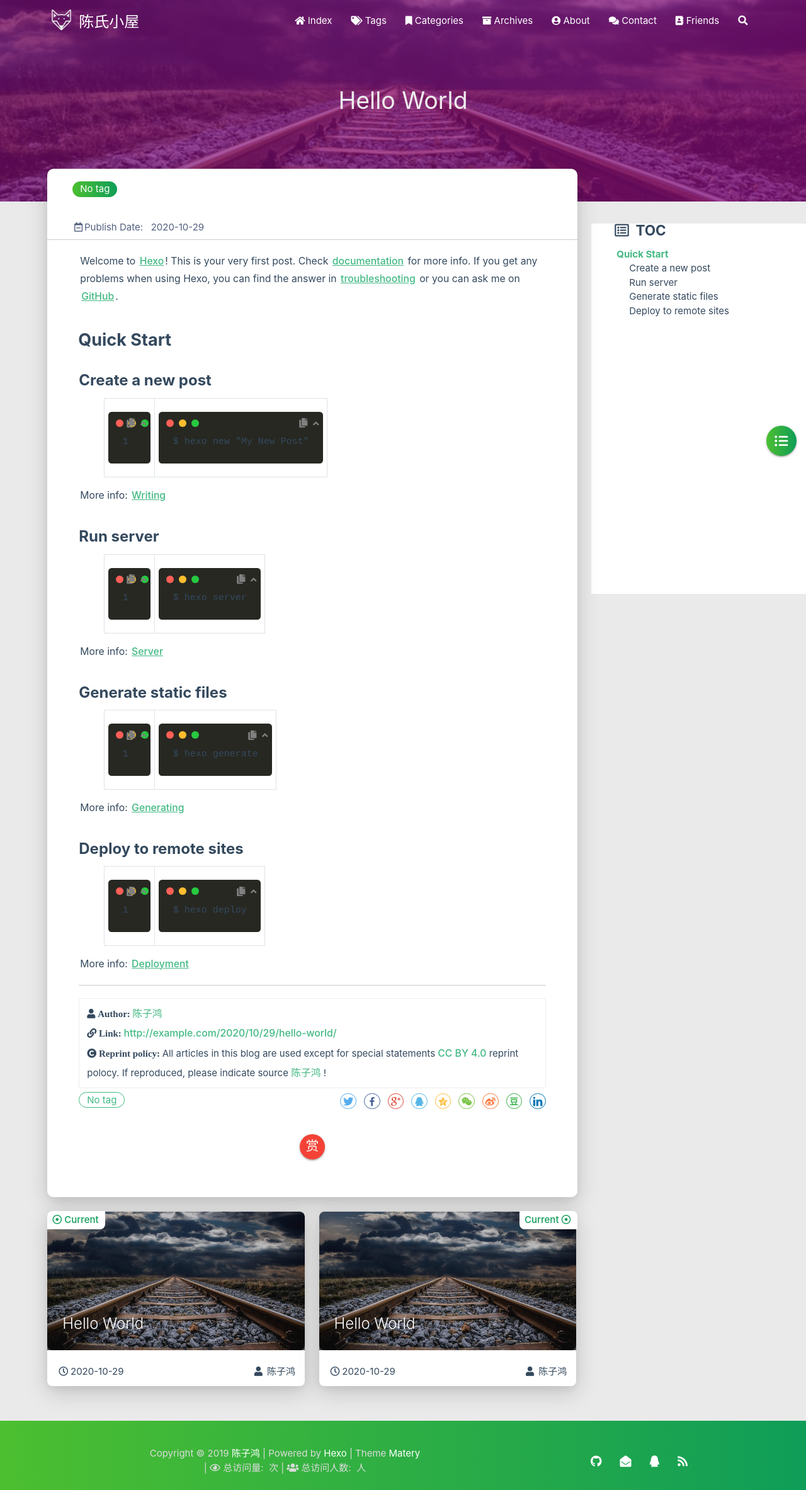
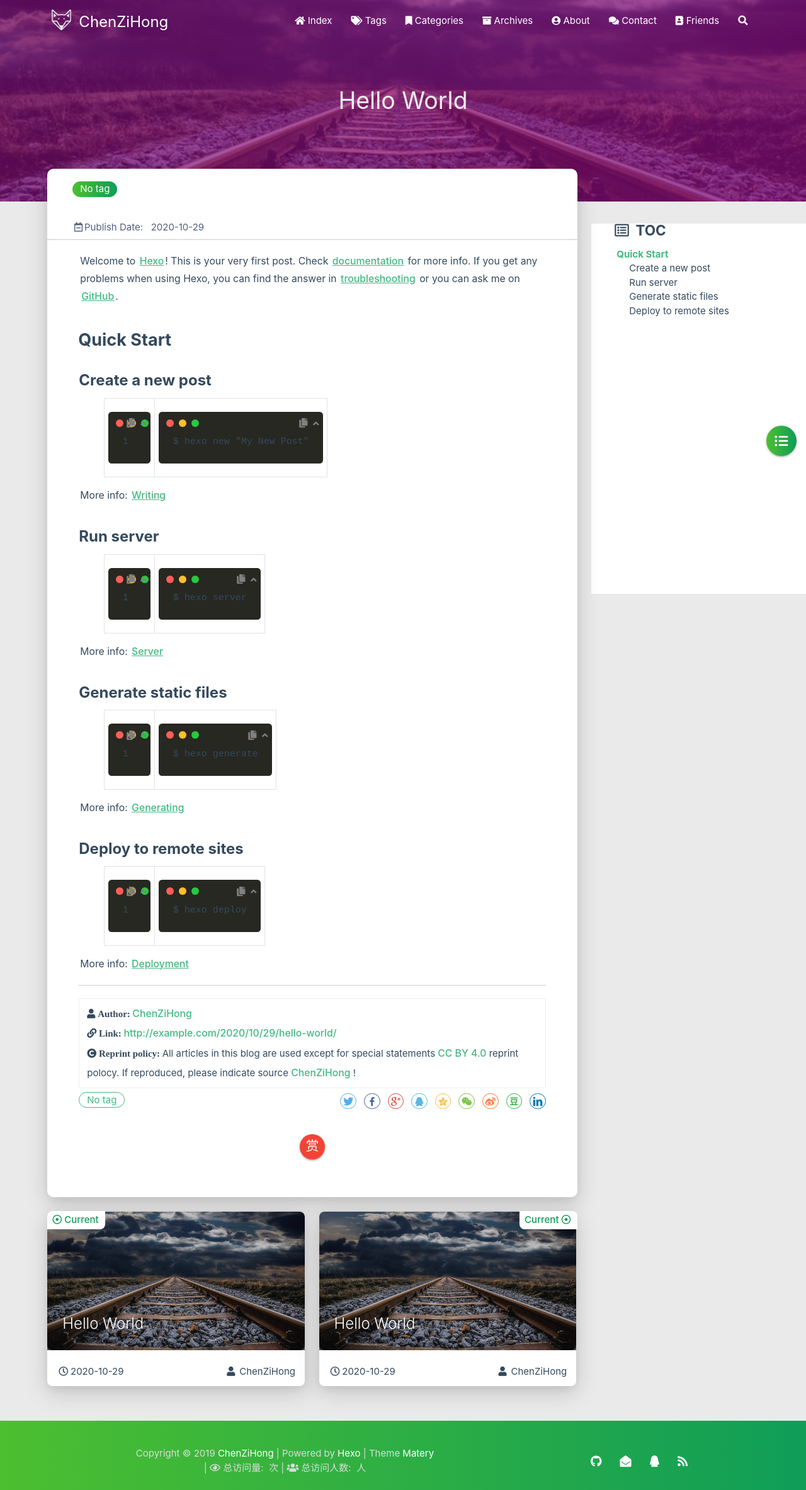
Before and after one commit to ChenZiHong-Gavin/ChenZiHong-Gavin.github.io, a plain HTML site: page 2020/10/29/hello-world/index.html in a window 1280 px wide. Shown: the whole page at 63% size. Drawn offline with Linux system fonts and the light colour scheme; some packages are replaced by stand-ins of ours; no server answers; a script that the page names is missing.

Commit message:
Site updated: 2020-10-30 10:50:45

```diff
--- a/2020/10/29/hello-world/index.html
+++ b/2020/10/29/hello-world/index.html
@@ -4,7 +4,7 @@
 
 <head>
     <meta charset="utf-8">
-    <meta name="keywords" content="Hello World, 陈氏小屋">
+    <meta name="keywords" content="Hello World, ChenZiHong">
     <meta name="description" content="">
     <meta http-equiv="X-UA-Compatible" content="IE=edge">
     <meta name="viewport" content="width=device-width, initial-scale=1.0, user-scalable=no">
@@ -16,7 +16,7 @@
     <!-- Global site tag (gtag.js) - Google Analytics -->
 
 
-    <title>Hello World | 陈氏小屋</title>
+    <title>Hello World | ChenZiHong</title>
     <link rel="icon" type="image/png" href="/favicon.png">
 
     <link rel="stylesheet" type="text/css" href="/libs/awesome/css/all.css">
@@ -43,7 +43,7 @@
 
                     <img src="/medias/logo.png" class="logo-img" alt="LOGO">
 
-                    <span class="logo-span">陈氏小屋</span>
+                    <span class="logo-span">ChenZiHong</span>
                 </a>
             </div>
 
@@ -142,7 +142,7 @@
 
         <img src="/medias/logo.png" class="logo-img circle responsive-img">
 
-        <div class="logo-name">陈氏小屋</div>
+        <div class="logo-name">ChenZiHong</div>
         <div class="logo-desc">
 
             Never really desperate, only the lost of the soul.
@@ -488,7 +488,7 @@
                     </i>
                 </span>
                 <span class="reprint-info">
-                    <a href="/about" rel="external nofollow noreferrer">陈子鸿</a>
+                    <a href="/about" rel="external nofollow noreferrer">ChenZiHong</a>
                 </span>
             </div>
             <div class="reprint__type">
@@ -511,7 +511,7 @@
                     All articles in this blog are used except for special statements
                     <a href="https://creativecommons.org/licenses/by/4.0/deed.zh" rel="external nofollow noreferrer" target="_blank">CC BY 4.0</a>
                     reprint polocy. If reproduced, please indicate source
-                    <a href="/about" target="_blank">陈子鸿</a>
+                    <a href="/about" target="_blank">ChenZiHong</a>
                     !
                 </span>
             </div>
@@ -728,7 +728,7 @@
                         <span class="publish-author">
 
                             <i class="fas fa-user fa-fw"></i>
-                            陈子鸿
+                            ChenZiHong
 
                         </span>
                     </div>
@@ -766,7 +766,7 @@
                         <span class="publish-author">
 
                             <i class="fas fa-user fa-fw"></i>
-                            陈子鸿
+                            ChenZiHong
 
                         </span>
                     </div>
@@ -969,7 +969,7 @@ code[class*="language-"], pre[class*="language-"] { white-space: pre !important;
         <div class="col s12 m8 l8 copy-right">
             Copyright&nbsp;&copy;
             <span id="year">2019</span>
-            <a href="/about" target="_blank">陈子鸿</a>
+            <a href="/about" target="_blank">ChenZiHong</a>
             |&nbsp;Powered by&nbsp;<a href="https://hexo.io/" target="_blank">Hexo</a>
             |&nbsp;Theme&nbsp;<a href="https://github.com/blinkfox/hexo-theme-matery" target="_blank">Matery</a>
             <br>
```
Also changed, not shown: 404.html (+5 -5 lines), about/index.html (+7 -7 lines), archives/2020/10/index.html (+6 -6 lines), archives/2020/index.html (+6 -6 lines), archives/index.html (+6 -6 lines), categories/index.html (+5 -5 lines), contact/index.html (+5 -5 lines), friends/index.html (+5 -5 lines), index.html (+6 -6 lines), tags/index.html (+5 -5 lines).
